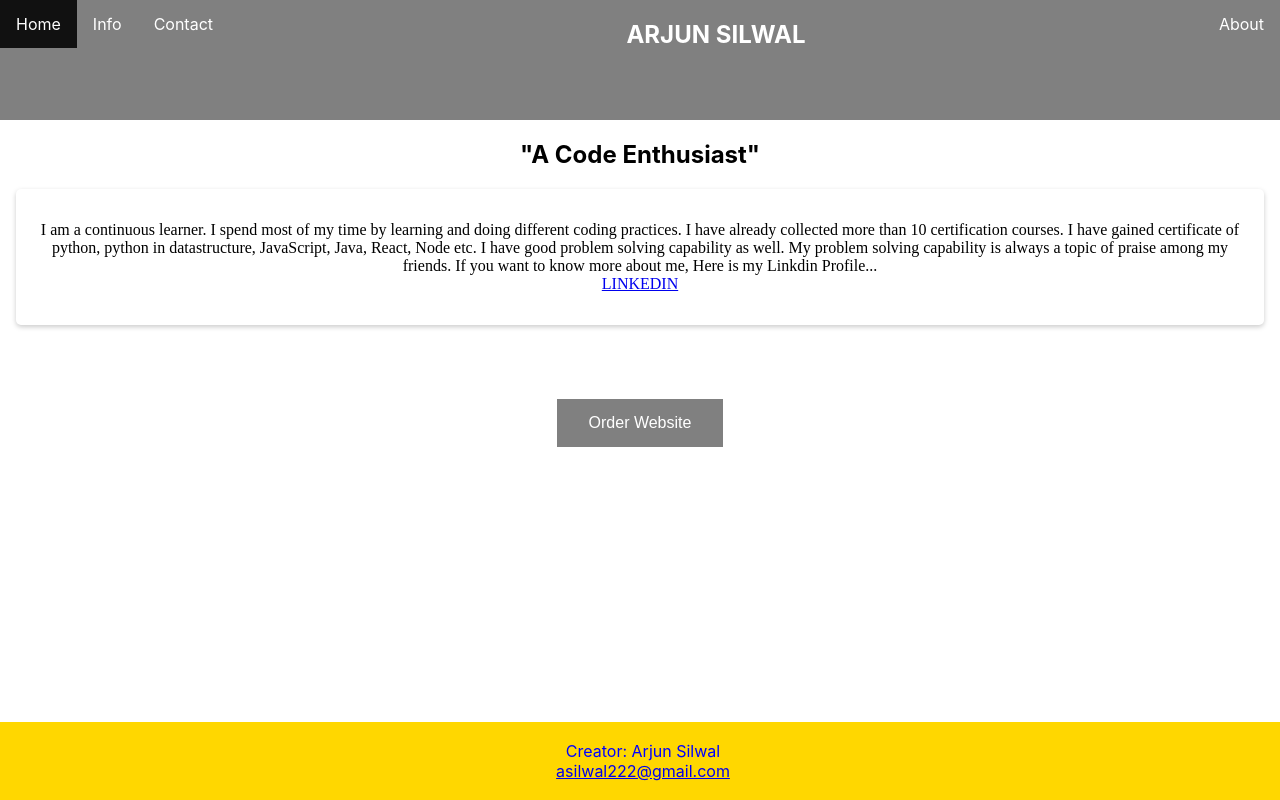
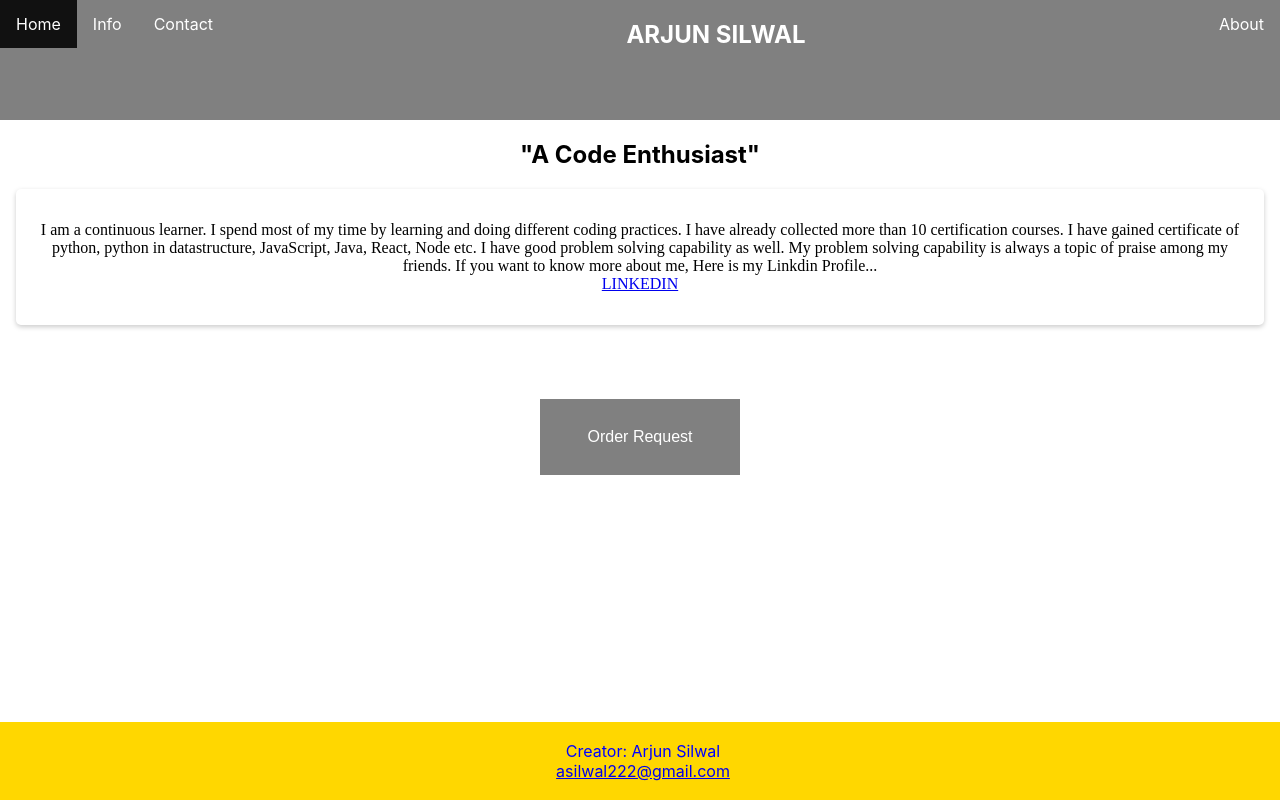
Before and after one commit to Arjunsilwal/my-app, a React (Create React App) app: page / in a window 1280 px wide. Built offline with nearby package versions, Linux system fonts and the light colour scheme.

Commit message:
Form component is added with request on Order button

```diff
--- a/src/App.css
+++ b/src/App.css
@@ -81,6 +81,11 @@ li a:hover {
     transform: rotate(360deg);
   }
 }
+img {
+  border-radius: 100%;
+  width:10%;
+  height: auto;
+}
 .button {
   background-color: grey;
   border: none;
--- a/src/App.js
+++ b/src/App.js
@@ -4,6 +4,7 @@ import Info from "./components/Info"
 import About from './components/About';
 import Home from './components/Home';
 import Contact from './components/Contact';
+import Form from './components/Form';
 
 
 function App() {
@@ -23,6 +24,9 @@ function App() {
           <Route path="/about">
             <About />
           </Route>
+          <Route path="/form">
+            <Form />
+          </Route>
         </Switch>
       </Router>
         </div>
--- a/src/components/Order.js
+++ b/src/components/Order.js
@@ -1,5 +1,5 @@
-import React, {useState} from 'react'
-
+import React from 'react'
+import { Link } from "react-router-dom";
 
 function Order() {
     const style ={
@@ -8,11 +8,14 @@ function Order() {
         padding: '50px',
         margin: '20px'
     }
-    const [web, updatedWeb] = useState("Hello There!!")
-    const handleClick = () => updatedWeb(prompt(web + "The content is still Updating. Thank you!!!!"))
+
     return (
         <div style={style}>
-            <button className="button" onClick={handleClick}>Order Website</button>
+            <button className="button">
+                <ul>
+                <li><Link to="/form">Order Request</Link></li>
+                </ul>
+            </button>
         </div>
     )
 }
```
Also changed, not shown: src/components/Form.js (added).
